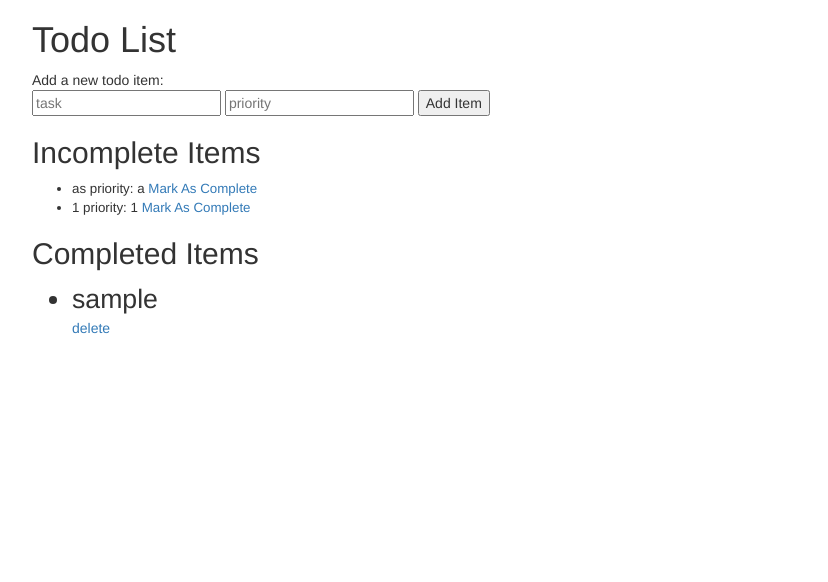
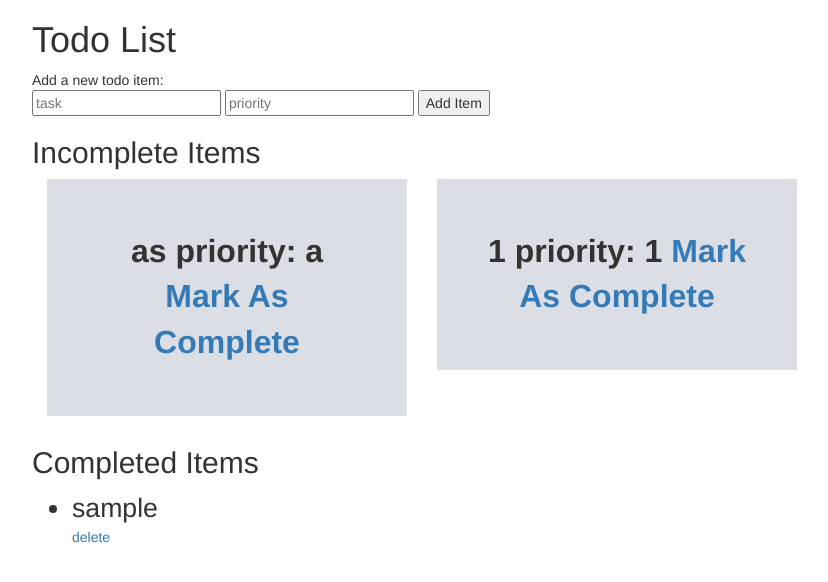
Before and after one commit to r-sreesaran/Todo-Application, a Flask app: page / in a window 1280 px wide. Shown: the top 582 px of the page, without its empty margins (38-866 px from the left). Run offline with Flask 2, Linux system fonts and the light colour scheme; data comes from the database, SQL or seed files in the repository; both versions use the stored data as it was after the commit; some libraries are stand-ins or nearby versions.

Commit message:
changed ui

```diff
--- a/templates/header.html
+++ b/templates/header.html
@@ -7,5 +7,13 @@
 	<script src="https://maxcdn.bootstrapcdn.com/bootstrap/3.4.0/js/bootstrap.min.js"></script>
 <style>
 
+	p{
+        padding: 50px;
+        font-size: 32px;
+        font-weight: bold;
+        text-align: center;
+        background: #dbdfe5;
+    }
+
 </style>
 </head>
--- a/templates/index.html
+++ b/templates/index.html
@@ -14,11 +14,14 @@
     </div>
     <div>
         <h2>Incomplete Items</h2>
-        <ul>
-            {% for todo in incomplete %}
-            <li style="font-size: 10pt">{{ todo[1] }}  priority: {{todo[2]}} <a href="{{ url_for('complete', id=todo[0]) }}">Mark As Complete</a></li>
+       <div class="container">
+        <div class="row">
+
+           {% for todo in incomplete %}
+            <div class="col-md-4"  style="font-size: 10pt" ><p>{{ todo[1] }}  priority: {{todo[2]}} <a href="{{ url_for('complete', id=todo[0]) }}">Mark As Complete</a> </p></div>
             {% endfor %}
-        </ul>
+        </div>
+        </div>
         <h2>Completed Items</h2>
         <ul>
             {% for todo in complete %}
```
Also changed, not shown: todo.db.
